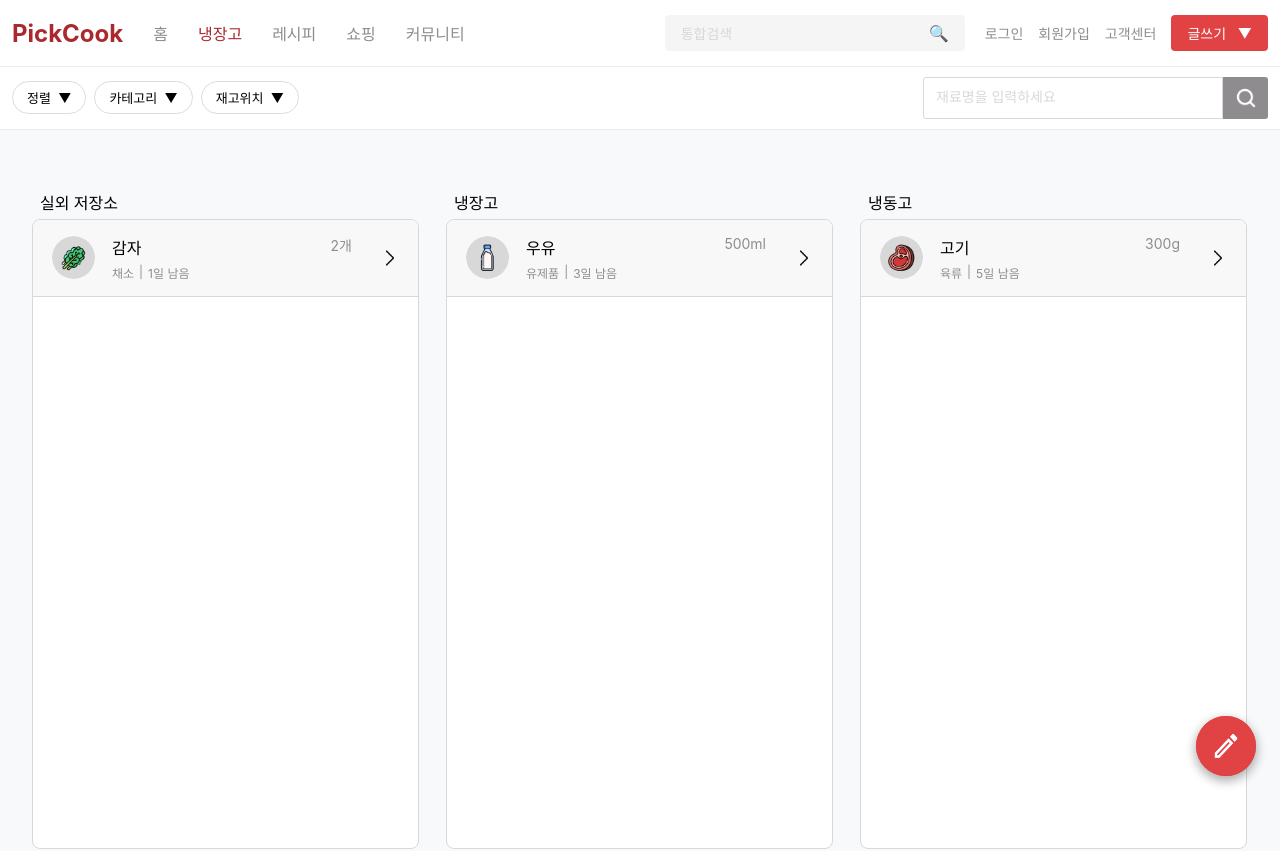
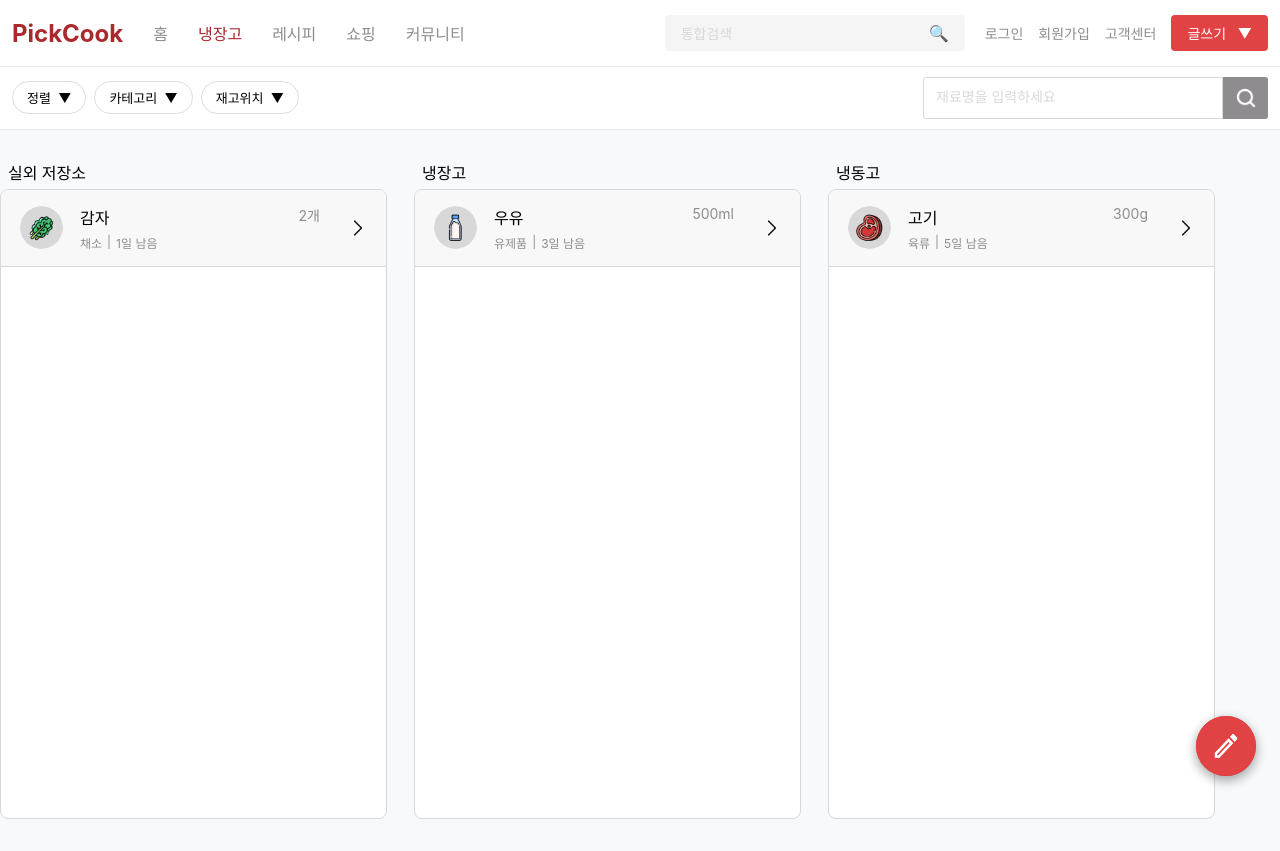
Before and after one commit to beyond-sw-camp/be17-1st-CookBuddy-PickCook, a Vue app in the folder PickCook-FE/: page /refrigerator in a window 1280 px wide. Shown: the top 851 px of the page. Built offline with nearby package versions, Linux system fonts and the light colour scheme.

Commit message:
[refactor] 중복되는 클래스명 수정

```diff
--- a/PickCook-FE/src/assets/refrigerator.css
+++ b/PickCook-FE/src/assets/refrigerator.css
@@ -21,7 +21,7 @@
     font-size: 20px;
 }
 
-.content-section {
+.refrigerator-content-section {
     margin-top: 30px;
 }
 
--- a/PickCook-FE/src/views/Refrigerator.vue
+++ b/PickCook-FE/src/views/Refrigerator.vue
@@ -167,7 +167,7 @@ const undoDelete = () => {
   </div>
 
   <!-- 냉장고 섹션 -->
-  <div class="refrigerator-section-container content-section">
+  <div class="refrigerator-section-container refrigerator-content-section">
     <!-- 실외 저장소 -->
     <div id="outdoor-storage-container" class="refrigerator-sections">
       <span class="refrigerator-section-name">실외 저장소</span>
```
